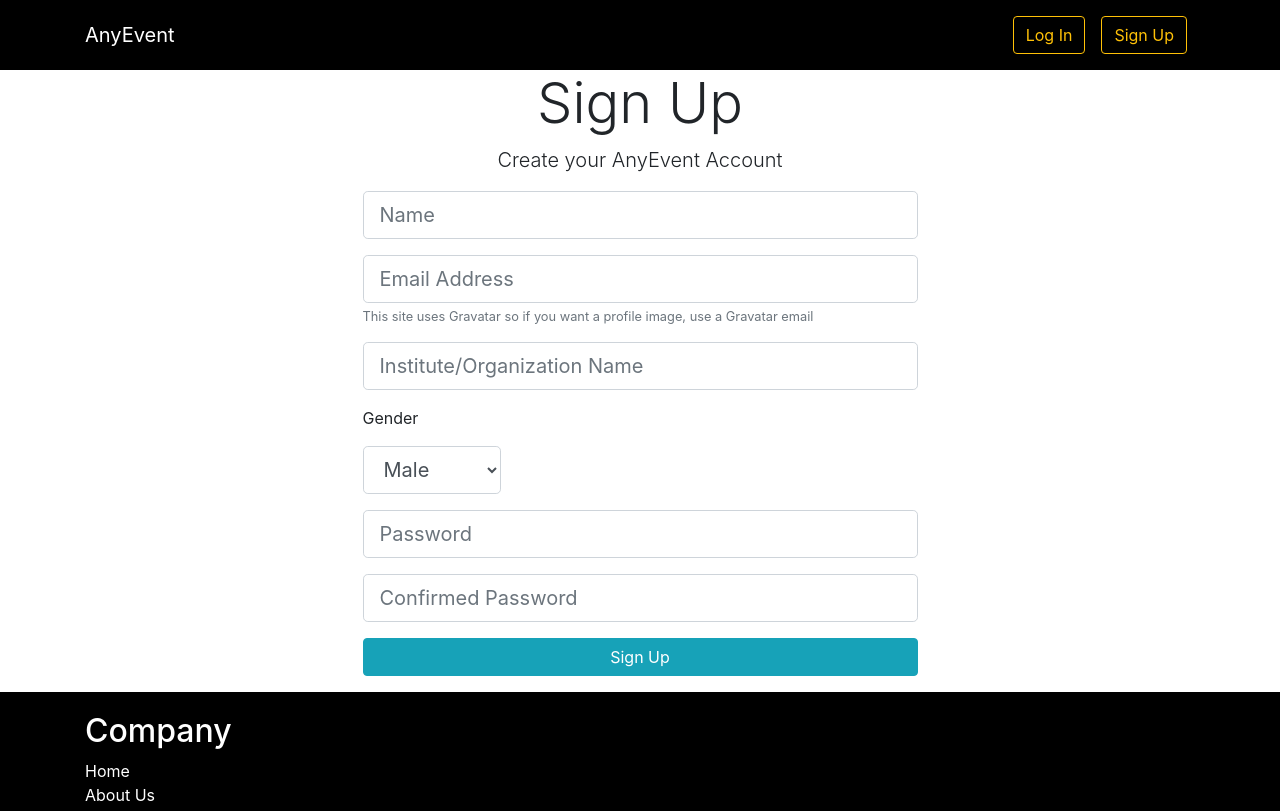
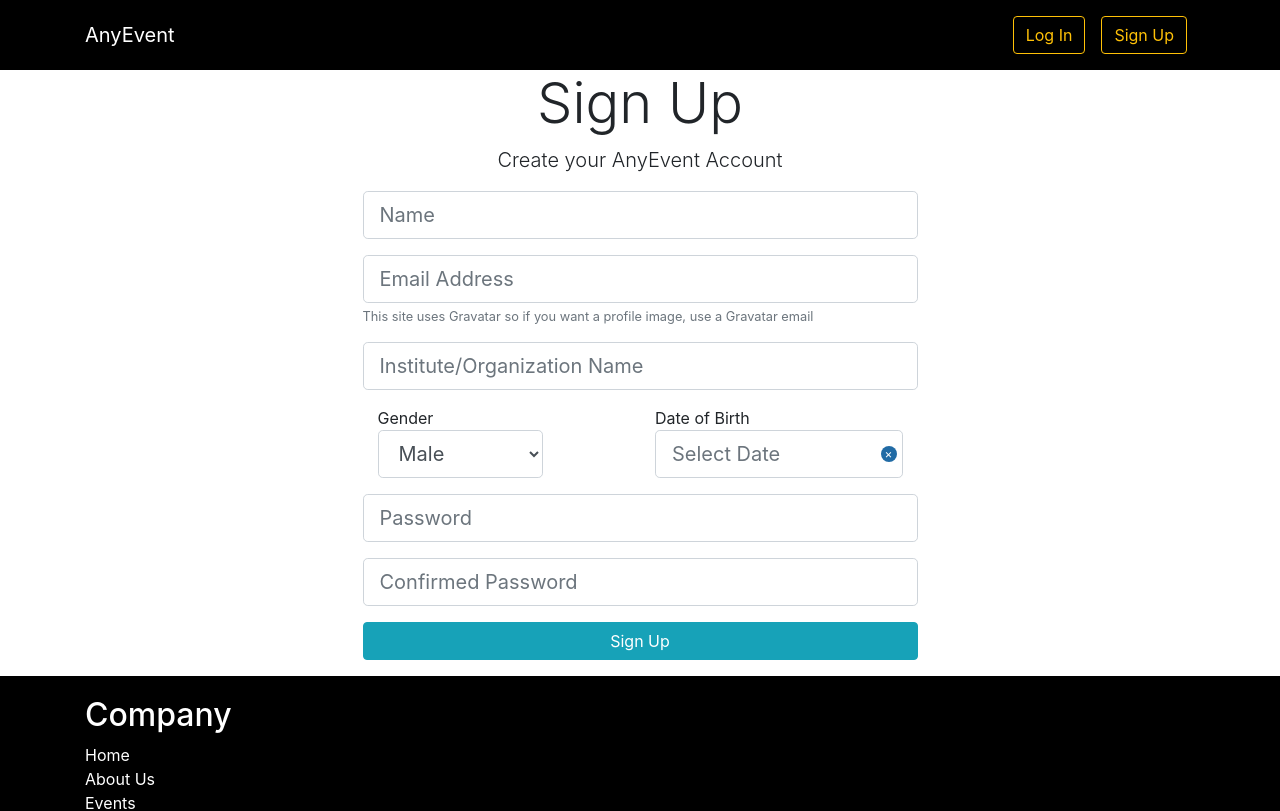
Before and after one commit to abhishek-g-joshi/any-event, a React (Create React App) app in the folder front-end/: page /any-event/register in a window 1280 px wide. Shown: the top 811 px of the page. Built offline with nearby package versions, Linux system fonts and the light colour scheme.

Commit message:
Date Of Birth added in Registration.Upadate the EventComponent

```diff
--- a/front-end/src/App.css
+++ b/front-end/src/App.css
@@ -6,20 +6,8 @@
   margin: 0px auto;
   padding: 20px 0px 20px 0px;
 }
-/* .card {
-  min-height: 64px;
-  margin-bottom: 5px;
-  /* padding: 0 12px; */
-  /* color: rgba(0, 0, 0, 0.85); */
-  /* font-weight: 500;
-  font-size: 20px;
-  background: transparent;
-  border-bottom: 1px solid #e8e8e8;
-  border-radius: 8px 8px 0 0;
-  zoom: 1; */
-/* } */
 .card {
-  box-shadow: 8px 12px 36px 0 rgba(0,0,0,0.2);
+  box-shadow: 12px 24px 36px 0 rgba(0,0,0,0.2);
   border:none;
   margin-bottom: 20px;
   border-radius: 8px;
@@ -34,18 +22,20 @@
   color: #13b1cd !important;
   text-align: center;
   letter-spacing: .12rem;
+  font-family: Montserrat;
   font-weight: 700 !important;
   font-size: 1.75rem !important;
-  /* font-family: 'Franklin Gothic Medium'; */
   text-transform: uppercase;
 }
 .cardsubtitle{
   color: black;
+  font-family: Montserrat;
   text-align: center;
   font-size: 20px;
   font-weight: 600;;
 
 }
+
 .cardtext{
     font-size: 17px;
     font-weight: 300;
@@ -54,10 +44,43 @@
     margin-top: 0;
     margin-bottom: 1rem;
 }
+.event-list {
+  position: relative;
+  margin-left: -10px;
+}
+.event-list h2 {
+  font-size: 30px;
+  margin: 40px 0;
+  display: inline-block;
+  position: relative;
+  z-index: 1;
+  padding-right: 30px;
+  float: left;
+  margin-left: 10px;
+}
+.dark {
+  color: #35383b;
+}
+
+.event-list .section-line {
+  overflow: hidden;
+  height: 104px;
+}
+.event-list .section-line span {
+  background:  #e5e7e8;
+  width: 100%;
+  height: 5px;
+  display: inline-block;
+  /* -webkit-border-radius: 25px;
+  -moz-border-radius: 25px; */
+  border-radius: 25px;
+  margin-top: 55px;
+}
 .events-section {
   margin-top: 15px;
   margin-bottom: 15px;
 }
+
 .landing {
   font-weight: 1000;
   font-size: 20px;
--- a/front-end/src/Components/HomeComponent.js
+++ b/front-end/src/Components/HomeComponent.js
@@ -1,32 +1,7 @@
 import React, { Component } from "react";
 
-import {
-  Card,
-  CardBody,
-  CardImg,
-  CardTitle,
-  CardSubtitle,
-  CardText,
-  Button,
-} from "reactstrap";
-import '../App.css';
-import {Link} from 'react-router-dom';
-import {BrowserRouter as Router,Route} from 'react-router-dom';
+import "../App.css";
 
-function RenderEvent({ event }) {
-  return (
-     <div className="col-lg m-1">
-        <Card className="card" key={event.id}>
-          <CardImg  src={event.image} height="250" width="200" alt={event.name} />
-          <CardBody>
-            <CardTitle className="h4">{event.name}</CardTitle>
-            <CardSubtitle>{event.category}</CardSubtitle>
-            <button type="button" class="btn btn-outline-info">More Info</button>
-          </CardBody>
-        </Card>
-    </div>
-  );
-}
 class HomeComponent extends Component {
   render() {
     return (
@@ -34,22 +9,20 @@
         <div className="landing">
           <div className="dark-overlay landing-inner">
             <div className="col-md-12 text-center">
-          <br/><br/><br/><br/><br/><br/><br/>
+              <br />
+              <br />
+              <br />
+              <br />
+              <br />
+              <br />
+              <br />
               <h1 className="display-2 mb-6 font-weight-bold">AnyEvent</h1>
-          <h4 className="font-italic font-weight-bold">Our passion is your perfect event. Publish or Participate. </h4>
+              <h4 className="font-italic font-weight-bold">
+                Our passion is your perfect event. Publish or Participate.{" "}
+              </h4>
             </div>
           </div>
         </div>
-      {/* <div className="container">
-      <h1 className="ui-kit__heading-primary">
-        <span>Featured Events</span>
-          <Link className="ui-kit__sub-heading" to="/any-event/all-events" >VIEW ALL</Link>
-      </h1>
-      <hr/>
-        <div className="row">
-          {event}
-        </div>
-      </div> */}
       </>
     );
   }
--- a/front-end/src/Components/auth/Register.js
+++ b/front-end/src/Components/auth/Register.js
@@ -1,41 +1,59 @@
-import React, { Component } from 'react'
-import {Breadcrumb,BreadcrumbItem,Button,Row,Label,Col, Form,Input} from 'reactstrap';
+import React, { Component } from "react";
+import {
+  Button,
+  Row,
+  Col,
+  Form,
+  Input,
+} from "reactstrap";
 import DatePicker from "react-datepicker";
 import "react-datepicker/dist/react-datepicker.css";
 
+class Register extends Component {
+  constructor() {
+    super();
+    this.state = {
+      name: "",
+      email: "",
+      college: "",
+      gender: "",
+      dateofBirth: "",
+      password: "",
+      password2: "",
+      errors: {},
+    };
+    this.onChange = this.onChange.bind(this);
+    this.onSubmit = this.onSubmit.bind(this);
+  }
+  handleChange = (selected) => {
+    this.setState({
+      dateofBirth: selected,
+    });
+  };
 
-class Register extends Component {
-    constructor(){
-        super();
-        this.state={
-            name:'',
-            email:'',
-            college:'',
-            gender:'',
-            password:'',
-            password2:'',
-            errors: {}
+  onChange(e) {
+    // const value = e.target.type='pickdate'?date:e.target.value
+    this.setState({ [e.target.name]: e.target.value });
   }
-        this.onChange=this.onChange.bind(this);
-        this.onSubmit=this.onSubmit.bind(this);
-    }
-    onChange(e){
-        this.setState({[e.target.name]:e.target.value});
-    }
-    onSubmit(e){
+  onSubmit(e) {
     e.preventDefault();
+    const date = new Intl.DateTimeFormat("en-US", {
+      year: "numeric",
+      month: "long",
+      day: "2-digit",
+    }).format(new Date(this.state.dateofBirth));
 
     const newUser = {
-            name:this.state.name,
+      name: this.state.name,
       email: this.state.email,
       college: this.state.college,
       gender: this.state.gender,
+      dateofBirth: date,
       password: this.state.password,
-            password2: this.state.password2
+      password2: this.state.password2,
     };
 
     console.log(newUser);
-
   }
   render() {
     return (
@@ -47,30 +65,50 @@
               <p className="lead text-center">Create your AnyEvent Account</p>
               <Form onSubmit={this.onSubmit}>
                 <Row className="form-group">
-                                    <input  type="text"  className="form-control form-control-lg" placeholder="Name" name="name"
+                  <input
+                    type="text"
+                    className="form-control form-control-lg"
+                    placeholder="Name"
+                    name="name"
                     value={this.state.name}
                     onChange={this.onChange}
-                                     required/>
+                    required
+                  />
                 </Row>
                 <Row className="form-group">
-                                    <Input  type="email" className="form-control form-control-lg"
-                                    placeholder="Email Address" name="email"
+                  <Input
+                    type="email"
+                    className="form-control form-control-lg"
+                    placeholder="Email Address"
+                    name="email"
                     value={this.state.email}
                     onChange={this.onChange}
-                                    required/>
-                                    <small className="form-text text-muted">This site uses Gravatar so if you want a profile image, use a Gravatar email</small>
+                    required
+                  />
+                  <small className="form-text text-muted">
+                    This site uses Gravatar so if you want a profile image, use
+                    a Gravatar email
+                  </small>
                 </Row>
                 <Row className="form-group">
-                                    <Input  type="text"  className="form-control form-control-lg" placeholder="Institute/Organization Name" name="college"
+                  <Input
+                    type="text"
+                    className="form-control form-control-lg"
+                    placeholder="Institute/Organization Name"
+                    name="college"
                     value={this.state.college}
                     onChange={this.onChange}
                   />
                 </Row>
+                <div>
                   <Row className="form-group">
+                    <Col>
                       Gender
-                                </Row>
-                                <Row className="form-group">
-                                    <Input  type="select"  className="col-3 form-control form-control-lg " placeholder="Gender"
+                      <Input
+                        type="select"
+                        className="col-8 form-control form-control-lg "
+                        placeholder="Gender"
+                        name="gender"
                         value={this.state.gender}
                         onChange={this.onChange}
                       >
@@ -78,33 +116,61 @@
                         <option>Female</option>
                         <option>Other</option>
                       </Input>
-                                    {/* <DatePicker className="md-auto"
-                                    // selected={this.state.startDate}
-                                    // onChange={this.handleChange}
-                                /> */}
+                    </Col>
+                    <Col>
+                      Date of Birth
+                      <DatePicker
+                        className="col-12 form-control form-control-lg"
+                        placeholderText="Select Date"
+                        selected={this.state.dateofBirth}
+                        onChange={this.handleChange}
+                        dateFormat="dd/MM/yyyy"
+                        maxDate={new Date()}
+                        isClearable
+                        showYearDropdown
+                        showMonthDropdown
+                        scrollableMonthYearDropdown
+                      />
+                    </Col>
                   </Row>
-
+                </div>
                 <Row className="form-group">
-                                    <Input  type="password"  className="form-control form-control-lg" placeholder="Password" name="password"
+                  <Input
+                    type="password"
+                    className="form-control form-control-lg"
+                    placeholder="Password"
+                    name="password"
                     value={this.state.password}
                     onChange={this.onChange}
-                                    required/>
+                    required
+                  />
                 </Row>
                 <Row className="form-group">
-                                    <Input  type="password"  className="form-control form-control-lg" placeholder="Confirmed Password" name="password2"
+                  <Input
+                    type="password"
+                    className="form-control form-control-lg"
+                    placeholder="Confirmed Password"
+                    name="password2"
                     value={this.state.password2}
                     onChange={this.onChange}
-                                    required/>
+                    required
+                  />
                 </Row>
                 <Row className="form-group">
-                                 <Button type="submit" className="btn btn-info btn-block " color="primary">Sign Up</Button>
+                  <Button
+                    type="submit"
+                    className="btn btn-info btn-block "
+                    color="primary"
+                  >
+                    Sign Up
+                  </Button>
                 </Row>
               </Form>
             </div>
           </div>
         </div>
       </div>
-        )
+    );
   }
 }
 
```
Also changed, not shown: front-end/src/Components/EventComponent.js (+27 -18 lines), front-end/src/Components/HeaderComponent.js (+32 -23 lines), front-end/src/Components/MainComponent.js (+23 -20 lines), front-end/src/Components/auth/Login.js (+4 -14 lines). Lines whose indentation alone changed are shown as unchanged.
